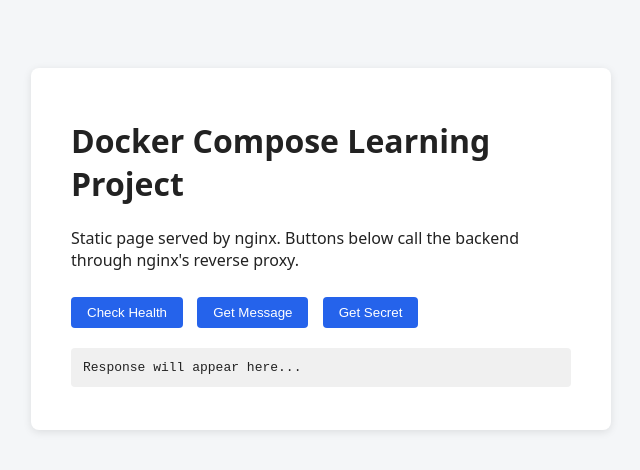
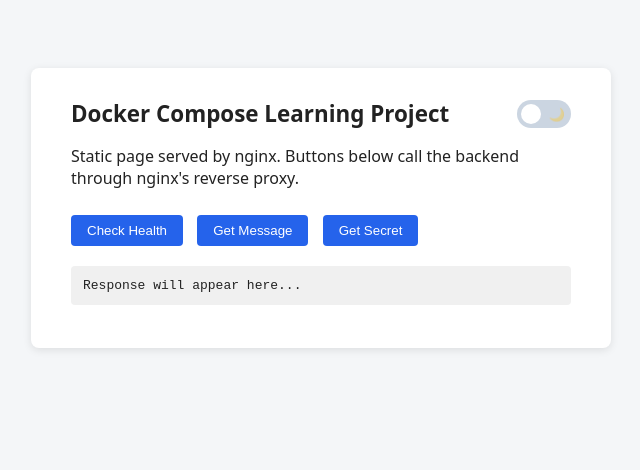
Before and after one commit to Tejaspise93/docker_compose, a plain HTML site: page frontend/html/index.html in a window 1280 px wide. Shown: the whole page, without its empty margins (319-959 px from the left). Drawn offline with Linux system fonts and the light colour scheme.

Commit message:
added toogle button frontend

```diff
--- a/frontend/html/index.html
+++ b/frontend/html/index.html
@@ -9,7 +9,16 @@
 
 <body>
   <div class="container">
-    <h1>Docker Compose Learning Project</h1>
+    <div class="top-bar">
+      <h1>Docker Compose Learning Project</h1>
+      <label class="switch">
+        <input type="checkbox" id="themeToggle" onchange="toggleTheme()">
+        <span class="slider">
+          <span class="icon sun">☀️</span>
+          <span class="icon moon">🌙</span>
+        </span>
+      </label>
+    </div>
     <p>Static page served by nginx. Buttons below call the backend through nginx's reverse proxy.</p>
 
     <button onclick="checkHealth()">Check Health</button>
@@ -35,6 +44,21 @@
     const checkHealth = () => callApi('/api/health');
     const getMessage = () => callApi('/api/message');
     const getSecret = () => callApi('/api/secret');
+
+    function toggleTheme() {
+      const isDark = document.getElementById('themeToggle').checked;
+      document.documentElement.setAttribute('data-theme', isDark ? 'dark' : 'light');
+      localStorage.setItem('theme', isDark ? 'dark' : 'light');
+    }
+
+    (function initTheme() {
+      const saved = localStorage.getItem('theme') ||
+        (window.matchMedia('(prefers-color-scheme: dark)').matches ? 'dark' : 'light');
+      document.documentElement.setAttribute('data-theme', saved);
+      window.addEventListener('DOMContentLoaded', () => {
+        document.getElementById('themeToggle').checked = saved === 'dark';
+      });
+    })();
   </script>
 </body>
 
--- a/frontend/html/style.css
+++ b/frontend/html/style.css
@@ -1,19 +1,53 @@
+:root {
+  --bg: #f4f6f8;
+  --card-bg: #fff;
+  --text: #222;
+  --pre-bg: #f0f0f0;
+  --shadow: rgba(0, 0, 0, 0.1);
+  --btn-bg: #2563eb;
+  --btn-hover: #1e4fc4;
+}
+
+[data-theme="dark"] {
+  --bg: #14161a;
+  --card-bg: #1e2126;
+  --text: #e6e6e6;
+  --pre-bg: #2a2d33;
+  --shadow: rgba(0, 0, 0, 0.4);
+  --btn-bg: #3b82f6;
+  --btn-hover: #60a5fa;
+}
+
 body {
   font-family: system-ui, sans-serif;
-  background: #f4f6f8;
-  color: #222;
+  background: var(--bg);
+  color: var(--text);
   display: flex;
   justify-content: center;
   padding-top: 60px;
+  transition: background 0.6s ease, color 0.6s ease;
 }
 
 .container {
-  background: #fff;
+  background: var(--card-bg);
   padding: 30px 40px;
   border-radius: 8px;
-  box-shadow: 0 2px 8px rgba(0, 0, 0, 0.1);
+  box-shadow: 0 2px 8px var(--shadow);
   max-width: 500px;
   width: 100%;
+  transition: background 0.6s ease, box-shadow 0.6s ease;
+}
+
+.top-bar {
+  display: flex;
+  align-items: center;
+  justify-content: space-between;
+  gap: 16px;
+}
+
+.top-bar h1 {
+  font-size: 1.4rem;
+  margin: 0;
 }
 
 button {
@@ -22,20 +56,95 @@
   padding: 8px 16px;
   border: none;
   border-radius: 4px;
-  background: #2563eb;
+  background: var(--btn-bg);
   color: #fff;
   cursor: pointer;
+  transition: background 0.3s ease;
 }
 
 button:hover {
-  background: #1e4fc4;
+  background: var(--btn-hover);
 }
 
 pre {
-  background: #f0f0f0;
+  background: var(--pre-bg);
   padding: 12px;
   border-radius: 4px;
   margin-top: 20px;
   white-space: pre-wrap;
   word-break: break-word;
+  transition: background 0.3s ease;
 }
+
+/* Toggle switch */
+.switch {
+  position: relative;
+  display: inline-block;
+  width: 54px;
+  height: 28px;
+  flex-shrink: 0;
+}
+
+.switch input {
+  opacity: 0;
+  width: 0;
+  height: 0;
+}
+
+.slider {
+  position: absolute;
+  cursor: pointer;
+  inset: 0;
+  background-color: #cbd5e1;
+  border-radius: 28px;
+  transition: background-color 0.6s ease;
+}
+
+.slider::before {
+  content: "";
+  position: absolute;
+  height: 20px;
+  width: 20px;
+  left: 4px;
+  bottom: 4px;
+  background-color: #fff;
+  border-radius: 50%;
+  transition: transform 0.6s ease, background-color 0.6s ease;
+  z-index: 2;
+}
+
+.icon {
+  position: absolute;
+  top: 50%;
+  transform: translateY(-50%);
+  font-size: 13px;
+  line-height: 1;
+  transition: opacity 0.6s ease;
+  z-index: 1;
+}
+
+.icon.sun {
+  left: 6px;
+  opacity: 1;
+}
+
+.icon.moon {
+  right: 6px;
+  opacity: 0.4;
+}
+
+input:checked+.slider {
+  background-color: #3b3f46;
+}
+
+input:checked+.slider::before {
+  transform: translateX(26px);
+}
+
+input:checked+.slider .icon.sun {
+  opacity: 0.4;
+}
+
+input:checked+.slider .icon.moon {
+  opacity: 1;
+}
```
